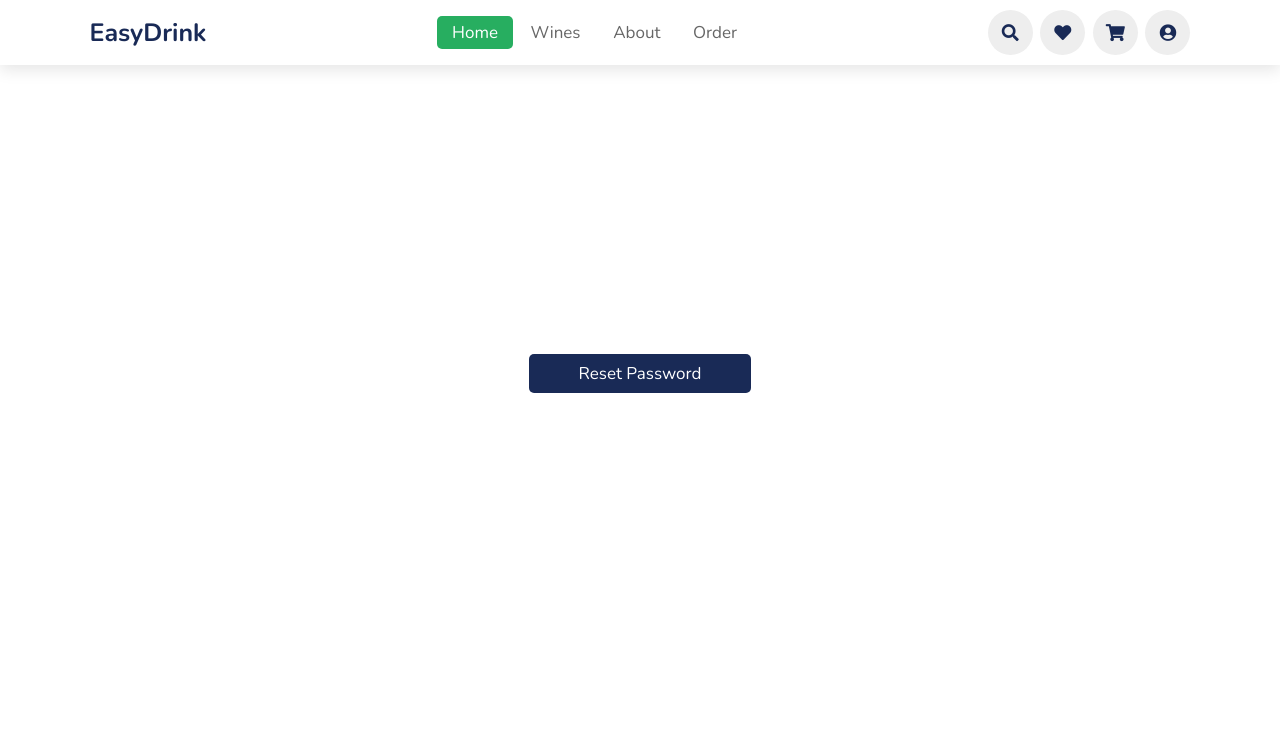
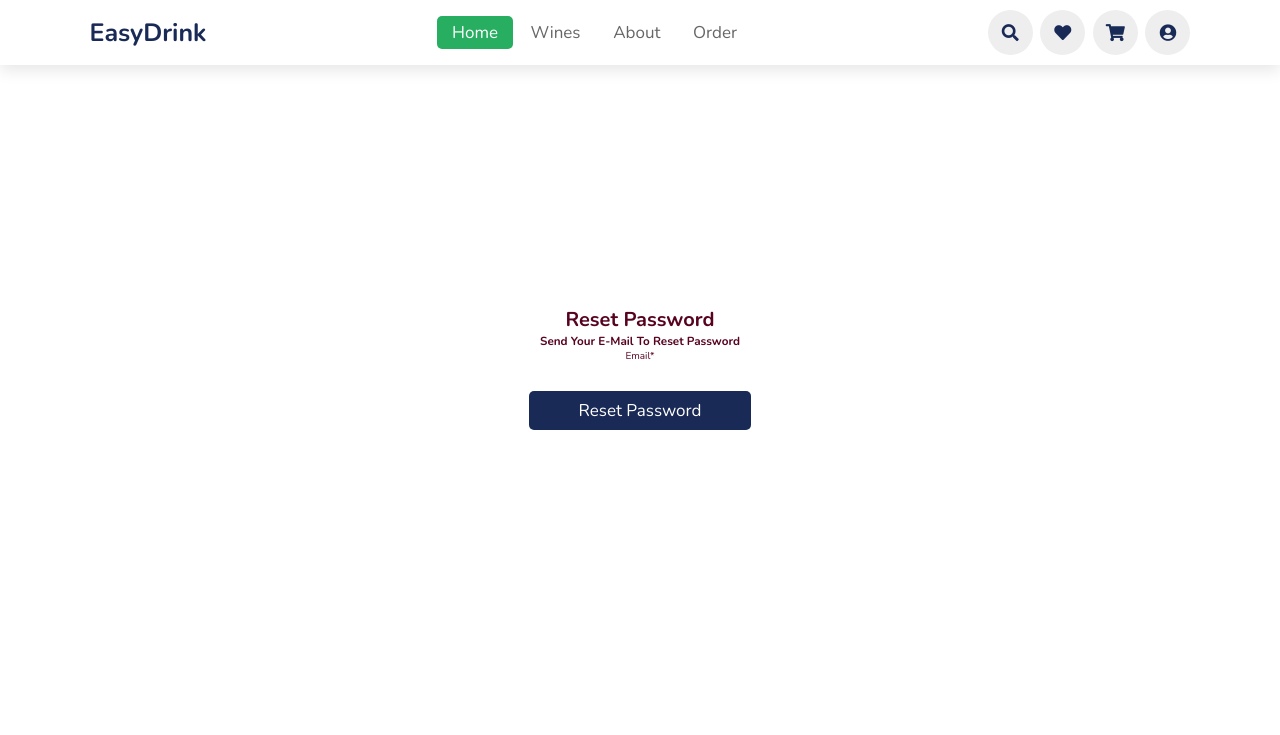
Before and after one commit to eduardasneves18/EasyDrink, a Django app: page /reset-password/ in a window 1280 px wide. Shown: the top 735 px of the page. Run offline with Django 3.2, Linux system fonts and the light colour scheme; some libraries are stand-ins or nearby versions.

Commit message:
conectei backend do reset password com frontend

```diff
--- a/pages/forms.py
+++ b/pages/forms.py
@@ -1,7 +1,8 @@
+from requests.models import CaseInsensitiveDict
 from users.models import User
 from django.contrib.auth.forms import UserCreationForm
 from django import forms
-# from django.shortcuts import render, redirect
+
 
 class LoginForm(forms.Form):
     email = forms.EmailField(max_length = 200, widget = forms.EmailInput())
@@ -24,8 +25,5 @@ class RegisterForm(forms.Form):
                 user.save()
             return user
 
-# class RegisterForm(forms.ModelForm):
-
-#     class Meta:
-#         model = User
-#         fields = ('username', 'email', 'password')
+class ResetPasswordForm(forms.Form):
+    email = forms.EmailField(max_length = 200, widget = forms.EmailInput())
--- a/pages/urls.py
+++ b/pages/urls.py
@@ -2,7 +2,7 @@ from typing import final
 from django.urls import path
 from drf_yasg import views
 
-from .views import  HomePageView, AboutPageView, ContactsPageView, WishesPageView, OrdersPageView,  CartPageView, get_products, get_product_detail, post_register, ResetPasswordPageView, post_login
+from .views import  HomePageView, AboutPageView, ContactsPageView, WishesPageView, OrdersPageView,  CartPageView, get_products, get_product_detail, post_register, post_reset_password, ResetPasswordPageView, post_login
 from pages import views
 
 app_name = "pages"
@@ -18,5 +18,5 @@ urlpatterns = [
     path("cart/", CartPageView.as_view(), name="cart"),
     path("login/", post_login, name="login"),
     path("register/", post_register, name="register"),
-    path("reset-password/", ResetPasswordPageView.as_view(), name="reset-password"),
+    path("reset-password/", post_reset_password, name="reset-password"),
 ]
--- a/pages/views.py
+++ b/pages/views.py
@@ -1,11 +1,10 @@
 from django.contrib.auth.models import User
 from products.models import Product
 from django.views.generic import TemplateView
-from django.shortcuts import get_object_or_404, redirect, render
-from .forms import LoginForm, RegisterForm
+from django.shortcuts import redirect, render
+from .forms import LoginForm, RegisterForm, ResetPasswordForm
 from .services import auth_service, products_service
-from django.contrib import messages
-from django.contrib.auth import login
+
 
 class HomePageView(TemplateView):
     template_name = 'home.html'
@@ -42,15 +41,20 @@ def verify_is_user(response):
 def verify_is_user_registered(resposne):
     return 'errors' not in resposne
 
+def verify_is_email_reseted(resposne):
+    return 'success' in resposne
+
 def handler_login_error(response, form):
     for error in response:
         form.add_error('password', response[error])
 
 def handler_register_error(response, form):
     for error in response['errors']:
-
         form.add_error('password', response['errors'][error])
 
+def handler_reset_password_error(response, form):
+    for error in response:
+        form.add_error('email', response[error])
 
 def get_products(request):
     response = products_service.get_products(request)
@@ -98,3 +102,20 @@ def post_register(request):
         form = RegisterForm()
 
     return render(request=request, template_name="user/register.html", context={"register_form": form})
+
+def post_reset_password(request):
+    if request.method == "POST":
+        form = ResetPasswordForm(request.POST)
+        if form.is_valid():
+            email = form.cleaned_data.get('email')
+            response = auth_service.reset_password(email)
+
+            print(response)
+            if response is not None and verify_is_email_reseted(response):
+                 return  render(request=request, template_name="user/reset_password_confirmed.html", context={"message": response['success']})
+            else:
+                handler_reset_password_error(response, form)
+    else:
+        form = ResetPasswordForm()
+
+    return render(request=request, template_name="user/reset_password.html", context={"reset_password_form": form})
--- a/templates/user/login.html
+++ b/templates/user/login.html
@@ -5,11 +5,12 @@
 {% include 'base/nav.html' %}
 
 {% load crispy_forms_tags %}
+
     <div class="login-style login">
             <!--Login-->
             <div class="container py-5 ">
                 <h1>Login</h1>
-                <form method="POST">
+                <form  method="POST">
                     {% csrf_token %}
                     {{ login_form|crispy }}
                     <button class="btn btn-primary" type="submit">Login</button>
--- a/templates/user/reset_password.html
+++ b/templates/user/reset_password.html
@@ -1,15 +1,27 @@
-{% extends "base/base.html" %}
+{%extends 'base/base.html'%}
 {% load static %}
 
-{% block content %}
-  {% include 'base/nav.html' %}
 
-  <form action="" method="post">
-  {% csrf_token %}
-  <div class="login" >
+{%block content %}
+{% include 'base/nav.html' %}
 
-    <input type="submit" class="btn btn-default btn-lg" value="Reset password" style="backgroud-color: red">
-  </div>
-  </form>
+{% load crispy_forms_tags %}
 
-{% endblock content%}
+    <div class="login-style login">
+
+            <div class="container py-5 ">
+                <h1>Reset password</h1>
+                <h3> Send your e-mail to reset password </h3>
+                <form method="POST">
+                    {% csrf_token %}
+                    {{ reset_password_form|crispy }}
+
+                    <button class="btn btn-primary" type="submit">Reset password</button>
+                </form>
+
+            </div>
+    </div>
+
+    <script src="{% static 'js/script_nav.js' %}"></script>
+
+{%endblock content%}
```
Also changed, not shown: pages/services/auth_service.py (+9 -0 lines), templates/products/product_detail.html (+8 -5 lines), templates/user/reset_password_confirmed.html (added, +20 -0 lines).
